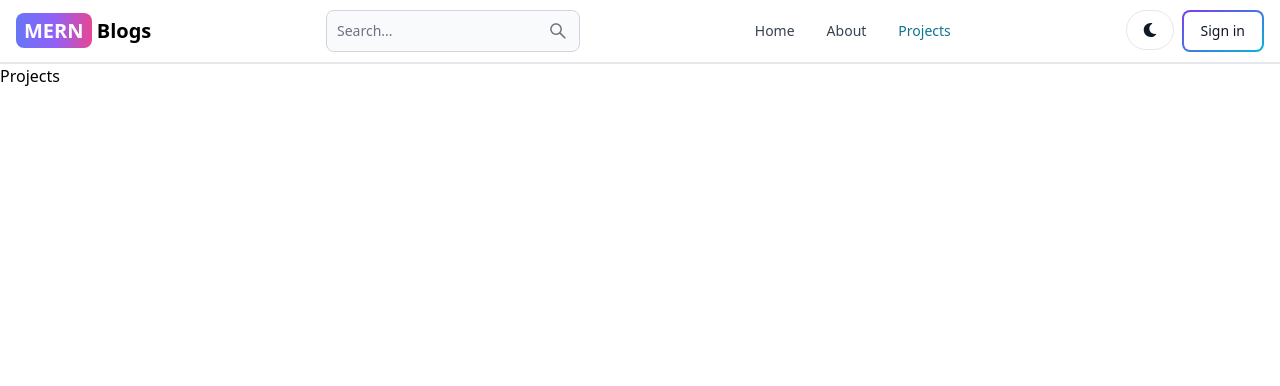
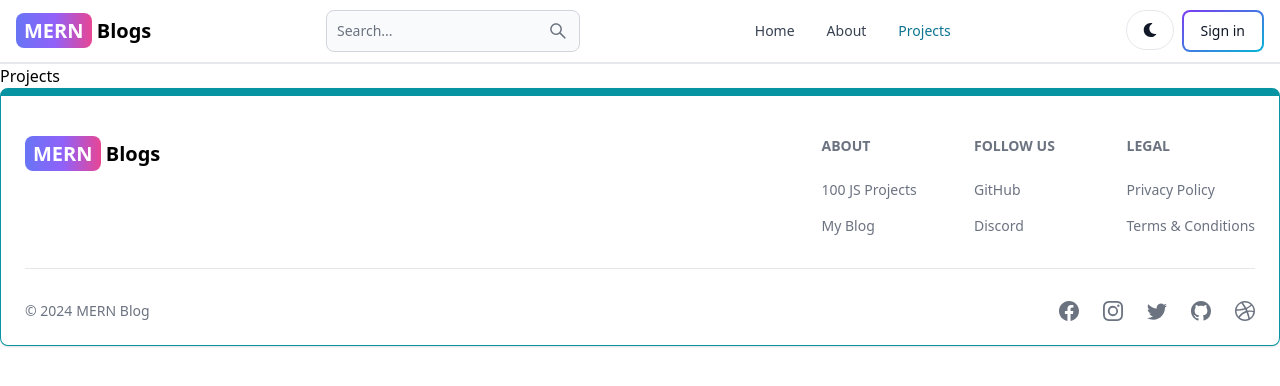
Before and after one commit to Simi-Andrei/mern-blogs, a React (Vite) app in the folder client/: page /projects in a window 1280 px wide. Shown: the top 386 px of the page. Built offline with nearby package versions, Linux system fonts and the light colour scheme.

Commit message:
create footer

```diff
--- a/client/src/App.jsx
+++ b/client/src/App.jsx
@@ -6,6 +6,7 @@
 import Dashboard from "./pages/Dashboard";
 import Projects from "./pages/Projects";
 import Header from "./components/Header";
+import AppFooter from "./components/AppFooter";
 
 const App = () => {
   return (
@@ -19,6 +20,7 @@
         <Route path="/dashboard" element={<Dashboard />} />
         <Route path="/projects" element={<Projects />} />
       </Routes>
+      <AppFooter />
     </BrowserRouter>
   );
 };
--- /dev/null
+++ b/client/src/components/AppFooter.jsx
@@ -0,0 +1,92 @@
+import { Footer } from "flowbite-react";
+import { Link } from "react-router-dom";
+import {
+  BsFacebook,
+  BsInstagram,
+  BsTwitter,
+  BsGithub,
+  BsDribbble,
+} from "react-icons/bs";
+
+const AppFooter = () => {
+  return (
+    <Footer container className="border border-t-8 border-teal-500">
+      <div className="w-full max-w-7xl mx-auto">
+        <div className="grid w-full justify-between sm:flex md:grid-cols-1">
+          <div className="mt-5">
+            <Link
+              className="self-center whitespace-nowrap text-lg sm:text-xl font-semibold dark:text-white"
+              to="/"
+            >
+              <span className="px-2 py-1 bg-gradient-to-r from-indigo-500 via-purple-500 to-pink-500 rounded-lg text-white">
+                MERN
+              </span>{" "}
+              Blogs
+            </Link>
+          </div>
+          <div className="grid grid-cols-2 gap-8 mt-4 sm:grid-cols-3 sm:gap-6">
+            <div>
+              <Footer.Title title="About" />
+              <Footer.LinkGroup col>
+                <Footer.Link
+                  href="http://www.google.com"
+                  target="_blank"
+                  rel="noopener noreferrer"
+                >
+                  100 JS Projects
+                </Footer.Link>
+                <Footer.Link
+                  href="/about"
+                  target="_blank"
+                  rel="noopener noreferrer"
+                >
+                  My Blog
+                </Footer.Link>
+              </Footer.LinkGroup>
+            </div>
+            <div>
+              <Footer.Title title="Follow us" />
+              <Footer.LinkGroup col>
+                <Footer.Link
+                  href="http://www.github.com/Simi-Andrei"
+                  target="_blank"
+                  rel="noopener noreferrer"
+                >
+                  GitHub
+                </Footer.Link>
+                <Footer.Link href="#">Discord</Footer.Link>
+              </Footer.LinkGroup>
+            </div>
+            <div>
+              <Footer.Title title="Legal" />
+              <Footer.LinkGroup col>
+                <Footer.Link href="#">Privacy Policy</Footer.Link>
+                <Footer.Link href="#">Terms &amp; Conditions</Footer.Link>
+              </Footer.LinkGroup>
+            </div>
+          </div>
+        </div>
+        <Footer.Divider />
+        <div className="w-full sm:flex sm:items-center sm:justify-between">
+          <Footer.Copyright
+            href="#"
+            by="MERN Blog"
+            year={new Date().getFullYear()}
+          />
+          <div className="flex gap-6 sm:mt-0 mt-4 sm:justify-center">
+            <Footer.Icon href="#" icon={BsFacebook} />
+            <Footer.Icon href="#" icon={BsInstagram} />
+            <Footer.Icon href="#" icon={BsTwitter} />
+            <Footer.Icon
+              href="https://www.github.com/Simi-Andrei"
+              icon={BsGithub}
+            />
+            <Footer.Icon href="#" icon={BsDribbble} />
+          </div>
+        </div>
+      </div>
+    </Footer>
+  );
+};
+
+export default AppFooter;
```
